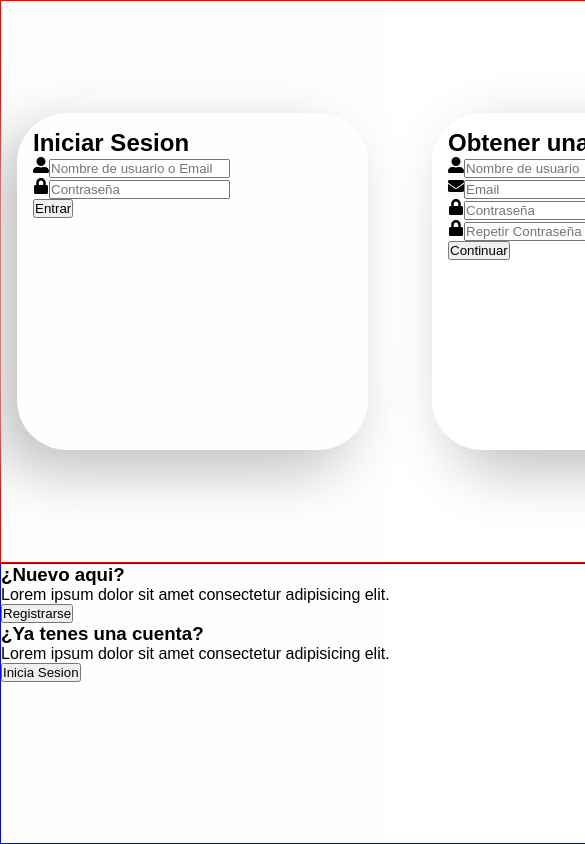
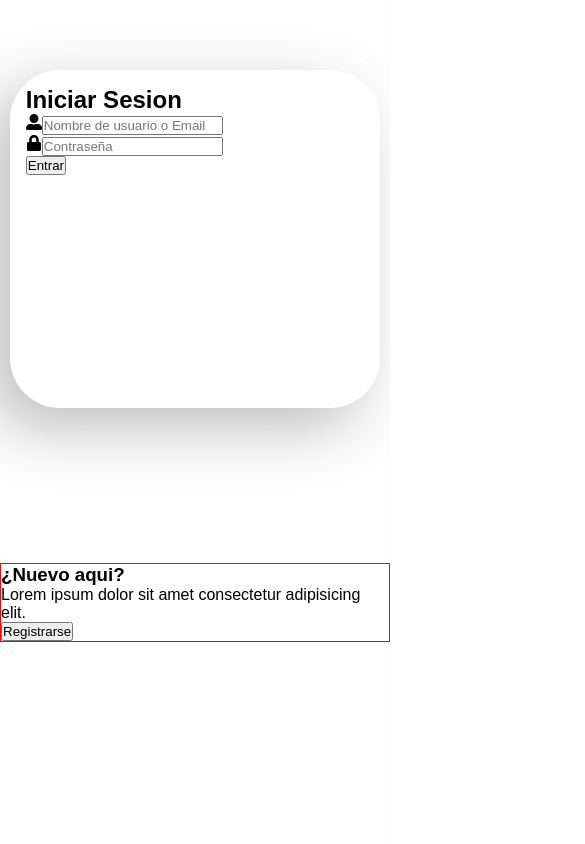
Before and after one commit to LMANMAI/ToDo-List, a React (Create React App) app: page / in a window 390 px wide. Shown: the top 844 px of the page, 585 px wide, since content can reach past the window. Built offline with nearby package versions, Linux system fonts and the light colour scheme.

Commit message:
Auth mobile view layout

```diff
--- a/src/pages/Auth/Login/index.jsx
+++ b/src/pages/Auth/Login/index.jsx
@@ -4,21 +4,33 @@ import styled from "@emotion/styled";
 import { FaUserAlt, FaLock } from "react-icons/fa";
 import AlertaContext from "../../../context/alertas/alertaContext";
 import AuthContext from "../../../context/auth/authContext";
+import AnimationContext from "../../../context/animations/AnimationContext";
 
 const FormularioContainer = styled.form`
   //border: 1px solid blue;
-  width: 90vw;
+  width: 95%;
   height: 40vh;
   border-radius: 50px;
- //background: #e0e0e0;
+  background-color: #fff;
   box-shadow: -20px 20px 60px #bebebe, 20px -20px 60px #ffffff;
   padding: 1rem;
-  margin-right: 4rem;
-  margin-left: 1rem;
+  position: absolute;
+  z-index: 1;
+  top: 70px;
+  transition: .3s ease-in-out;
+  transform: ${(props) => props.position};
+
+  @media( min-width: 768px){
+
+  }
 `;
 const Login = (props) => {
+  const animaContext = useContext(AnimationContext);
+  const { panel } = animaContext;
+
   const authContext = useContext(AuthContext);
   const { mensaje, autenticado, cargandoSpin, loginUser } = authContext;
+
   const alertaContext = useContext(AlertaContext);
   const { alerta, mostrarAlerta } = alertaContext;
   const [user, setUser] = useState({
@@ -52,7 +64,10 @@ const Login = (props) => {
   }, [mensaje, autenticado, props.history]);
 
   return (
-    <FormularioContainer onSubmit={handleSubmit} className="sing_in_form">
+    <FormularioContainer
+      onSubmit={handleSubmit}
+      position={panel ? "translateX(150%)" : "translateX(0px)"}
+    >
       <h2 className="titulo">Iniciar Sesion</h2>
       {alerta ? <div className={alerta.categoria}>{alerta.msg}</div> : null}
       <div className="input_field">
--- a/src/pages/Auth/Signin/index.jsx
+++ b/src/pages/Auth/Signin/index.jsx
@@ -4,19 +4,28 @@ import { FaUserAlt, FaLock, FaEnvelope } from "react-icons/fa";
 import styled from "@emotion/styled";
 import AlertaContext from "../../../context/alertas/alertaContext";
 import AuthContext from "../../../context/auth/authContext";
+import AnimationContext from "../../../context/animations/AnimationContext";
 
 const FormularioContainer = styled.form`
   //border: 1px solid blue;
-  width: 90vw;
+  width: 95%;
   height: 40vh;
   border-radius: 50px;
   margin-right: 1rem;
   box-shadow: 20px 20px 60px #bebebe, -20px -20px 60px #ffffff;
   padding: 1rem;
+  position: absolute;
+  background-color: #ffffff;
+  top: 70px;
+  left: 12px;
+  transition: .3s ease-in-out;
+  transform: ${(props) => props.position};
   // display: none;
 `;
 
 const SignIn = (props) => {
+  const animaContext = useContext(AnimationContext);
+  const { panel } = animaContext;
   //contexts
   const alertaContext = useContext(AlertaContext);
   const { alerta, mostrarAlerta } = alertaContext;
@@ -80,7 +89,10 @@ const SignIn = (props) => {
   };
 
   return (
-    <FormularioContainer className="sing_up_form" onSubmit={handleSubmit}>
+    <FormularioContainer
+      onSubmit={handleSubmit}
+      position={!panel ? "translateX(-150%)" : "translateX(0px)"}
+    >
       {alerta ? <div className={alerta.categoria}>{alerta.msg}</div> : null}
       <h2 className="titulo">Obtener una Cuenta</h2>
       <div className="input_field">
@@ -126,7 +138,6 @@ const SignIn = (props) => {
           placeholder="Repetir Contraseña"
         />
       </div>
-
       <input type="submit" className="btn primario" value="Continuar" />
     </FormularioContainer>
   );
--- a/src/pages/Auth/index.jsx
+++ b/src/pages/Auth/index.jsx
@@ -13,57 +13,77 @@ const Container = styled.div`
 const PanelContainer = styled.div`
   width: 100%;
   height: 100%;
+  position: relative;
+  overflow: hidden;
   display: grid;
   grid-template-rows: 2fr 1fr;
 `;
-const TopPanel = styled.div`
-  grid: 1 / 2;
+const FormularioContainer = styled.div`
+  /* position: relative;
+  bottom: 20px; */
+  z-index: 0;
+  display: flex;
+  justify-content: space-evenly;
+  align-items: center;
+  flex-direction: column;
+  height: 100%;
+  width: 100vw;
+`;
+const ButtonContainer = styled.div`
+  z-index: 2;
+`;
+const Button = styled.div``;
+const ContentRight = styled.div`
   border: 1px solid red;
-  display: flex;
-  justify-content: center;
-  align-items: center;
+  position: absolute;
+  transition: .3s ease-in-out;
+  transform: ${(props) => props.position};
 `;
-const BottomPanel = styled.div`
-  border: 1px solid blue;
+const ContentLeft = styled.div`
+border: 1px solid green;
+position: absolute;
+transition: .3s ease-in-out;
+  transform: ${(props) => props.position};
 `;
-
 function AuthPage() {
-  // const animaContext = useContext(AnimationContext);
-  // const { panel, movePanelAuth } = animaContext;
+  const animaContext = useContext(AnimationContext);
+  const { panel, movePanelAuth } = animaContext;
   return (
     <>
       <Container>
         <PanelContainer>
-          <TopPanel>
+          <FormularioContainer>
             <Login />
             <SignIn />
-          </TopPanel>
+          </FormularioContainer>
 
-          <BottomPanel>
-            <div className="content">
+          <ButtonContainer>
+            {/* <Button onClick={() => movePanelAuth()}>Boton</Button> */}
+
+            <ContentRight position={panel ? "translateX(150%)" : "translateX(0px)"}>
               <h3>¿Nuevo aqui?</h3>
               <p>Lorem ipsum dolor sit amet consectetur adipisicing elit. </p>
               <button
                 className="btn transparent"
-                // onClick={() => movePanelAuth()}
+                onClick={() => movePanelAuth()}
                 id="sing-up-btn"
               >
                 Registrarse
               </button>
-            </div>
+            </ContentRight>
 
-            <div className="content">
-              <h3>¿Ya tenes una cuenta?</h3>
+            <ContentLeft position={!panel ? "translateX(-150%)" : "translateX(0px)"}>
+              <h3>¿Ya tienes una cuenta?</h3>
               <p>Lorem ipsum dolor sit amet consectetur adipisicing elit. </p>
               <button
                 className="btn transparent"
-                // onClick={() => movePanelAuth()}
-                id="sing-in-btn"
+                onClick={() => movePanelAuth()}
+                id="sing-up-btn"
               >
-                Inicia Sesion
+                Registrarse
               </button>
-            </div>
-          </BottomPanel>
+            </ContentLeft>
+          </ButtonContainer>
         </PanelContainer>
       </Container>
 
@@ -75,7 +95,17 @@ function AuthPage() {
           <SignIn />
         <div className="panel_container">
           <div className="panel panel-left">
-
+             <div className="content">
+              <h3>¿Nuevo aqui?</h3>
+              <p>Lorem ipsum dolor sit amet consectetur adipisicing elit. </p>
+              <button
+                className="btn transparent"
+                // onClick={() => movePanelAuth()}
+                id="sing-up-btn"
+              >
+                Registrarse
+              </button>
+            </div>
           </div>
 
           <div className="panel right-panel">
```
Also changed, not shown: 1 other file (tests, documents, lock files or other folders).
